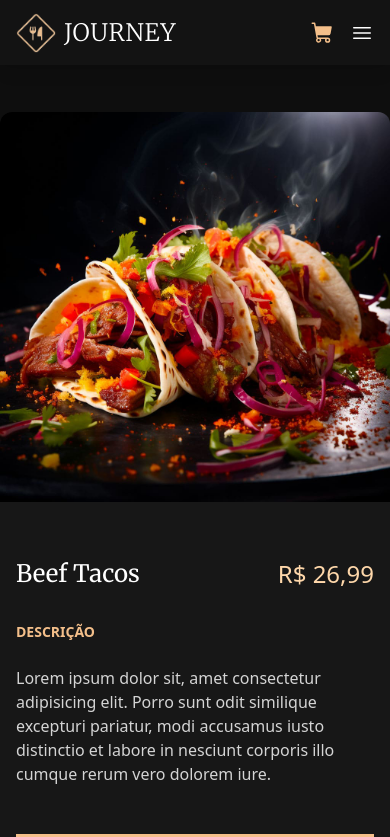
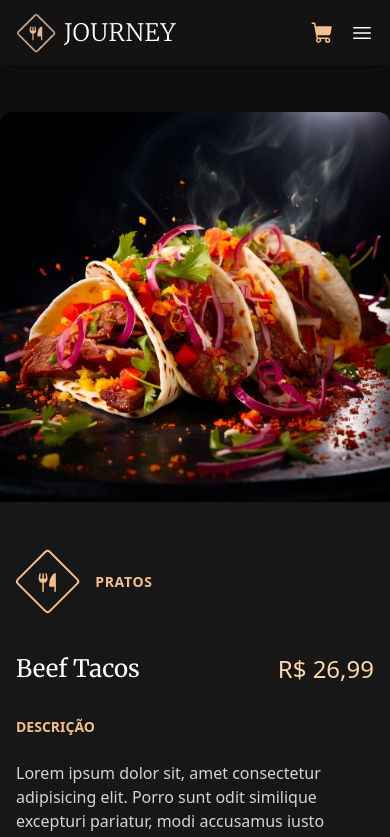
Before and after one commit to CristianDaniel1/journey-restaurant, a React (Vite) app: page /cardapio/beef-tacos in a window 390 px wide. Shown: the top 837 px of the page. Built offline with nearby package versions, Linux system fonts and the light colour scheme.

Commit message:
Ajuste no display dos icones do cardápio

```diff
--- a/src/components/CategoryIconContainer.tsx
+++ b/src/components/CategoryIconContainer.tsx
@@ -14,7 +14,7 @@ export const CategoryIconContainer = ({ category }: IconContainerProps) => {
   if (category === 'drink') categ = 'Bebidas';
 
   return (
-    <div className="text-primary hidden sm:flex pb-12 gap-8 items-center">
+    <div className="text-primary flex pb-12 gap-8 items-center">
       <IconContainer className="translate-x-2">
         {category === 'dish' && <FoodIcon />}
         {category === 'drink' && <DrinkIcon />}
```
